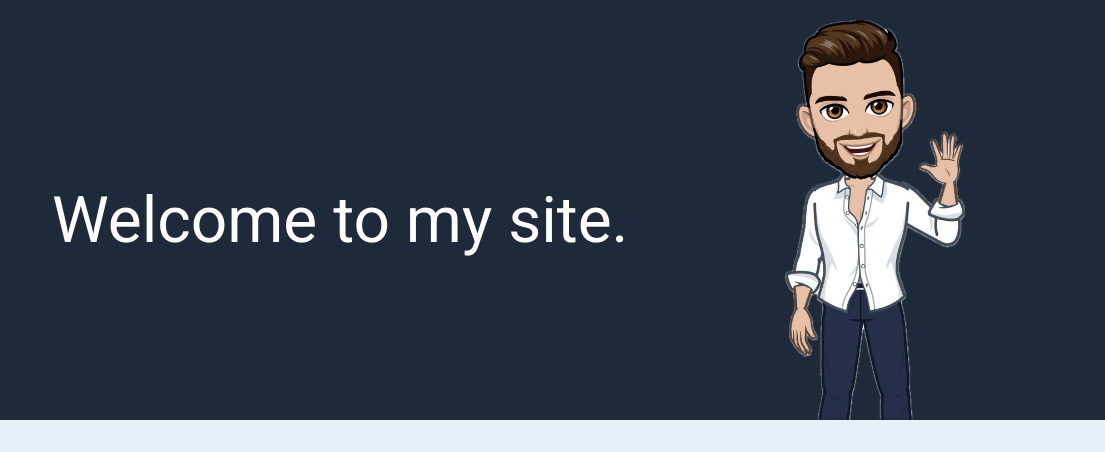
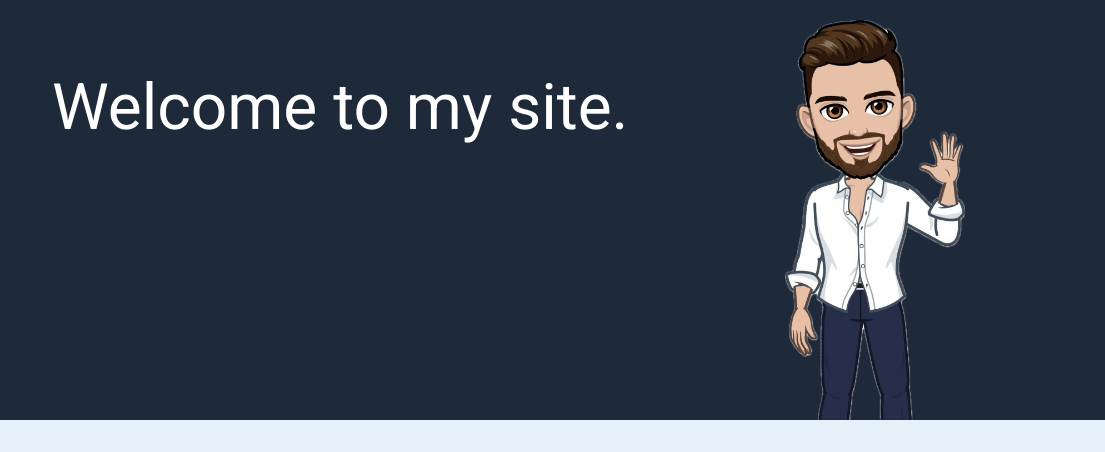
Before and after one commit to andreas861/my-portfolio, a plain HTML site: page index.html in a window 1280 px wide. Shown: the top 452 px of the page, 175-1280 px from the left. Drawn offline with Linux system fonts and the light colour scheme.

Commit message:
Add files via upload

```diff
--- a/css/style.css
+++ b/css/style.css
@@ -9,7 +9,6 @@ body {
 }
 
 section {
-    min-height: 40vh;
     padding: 20px 20px;
     grid-column-start: 2;
 }
@@ -19,7 +18,6 @@ section {
     background-color: #1e2939;
     display: flex;
     justify-content: space-between;
-    align-items: center;
     padding-bottom: 0px;
 }
 
@@ -29,6 +27,7 @@ section {
     margin-left: -50px;
     margin-right: 50px;;
     font-weight: 400;
+    margin-top: 50px;
 }
 
 .header-titel h1:nth-child(2) {
@@ -44,7 +43,6 @@ section {
     display: inline-flex;
     flex-direction: column;
     justify-content: center;
-    height: 40vh;
     gap: 30px;
 }
 
```
